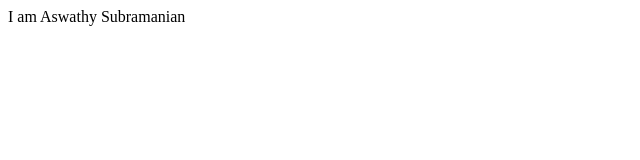
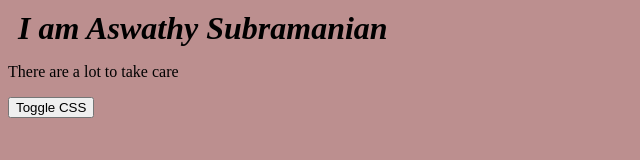
Before and after one commit to AswathyArcG/MERN, a plain HTML site: page index.html in a window 1280 px wide. Shown: the whole page, without its empty margins (0-640 px from the left). Drawn offline with Linux system fonts and the light colour scheme.

Commit message:
CSS styling
inline,internal,external

```diff
--- a/index.html
+++ b/index.html
@@ -1,11 +1,38 @@
 <!DOCTYPE html>
 <html lang="en">
-<head>
-    <meta charset="UTF-8">
-    <meta name="viewport" content="width=device-width, initial-scale=1.0">
+<head id="head">
+    <!-- <meta charset="UTF-8">
+    <meta name="viewport" content="width=device-width, initial-scale=1.0"> -->
     <title>My Website</title>
+    <!-- <link rel="stylesheet" href="./styles.css"/> -->
+    <style>
+        html{
+                background-color: rosybrown;
+        }
+        h1{
+                font-style: italic;
+        }
+    </style>
 </head>
 <body>
-    I am Aswathy Subramanian
+    <h1 style="margin: 10px;">I am Aswathy Subramanian</h1>
+    <p class="font-details">There are a lot to take care</p>
+    <button id="button" onclick = "toggleFn()">Toggle CSS</button>
 </body>
+
+<script>
+   function toggleFn() {
+    const head = document.getElementById('head');
+    const existingLink = document.querySelector('link[rel="stylesheet"]');
+    if (existingLink) {
+        head.removeChild(existingLink);
+    } else {
+        const link = document.createElement('link');
+        link.rel = 'stylesheet';
+        link.href = './styles.css';
+        head.appendChild(link);
+    }
+}
+
+</script>
 </html>
--- /dev/null
+++ b/styles.css
@@ -0,0 +1,4 @@
+.font-details{
+    font-size: small;
+    color: #8a65c0;
+}
```
